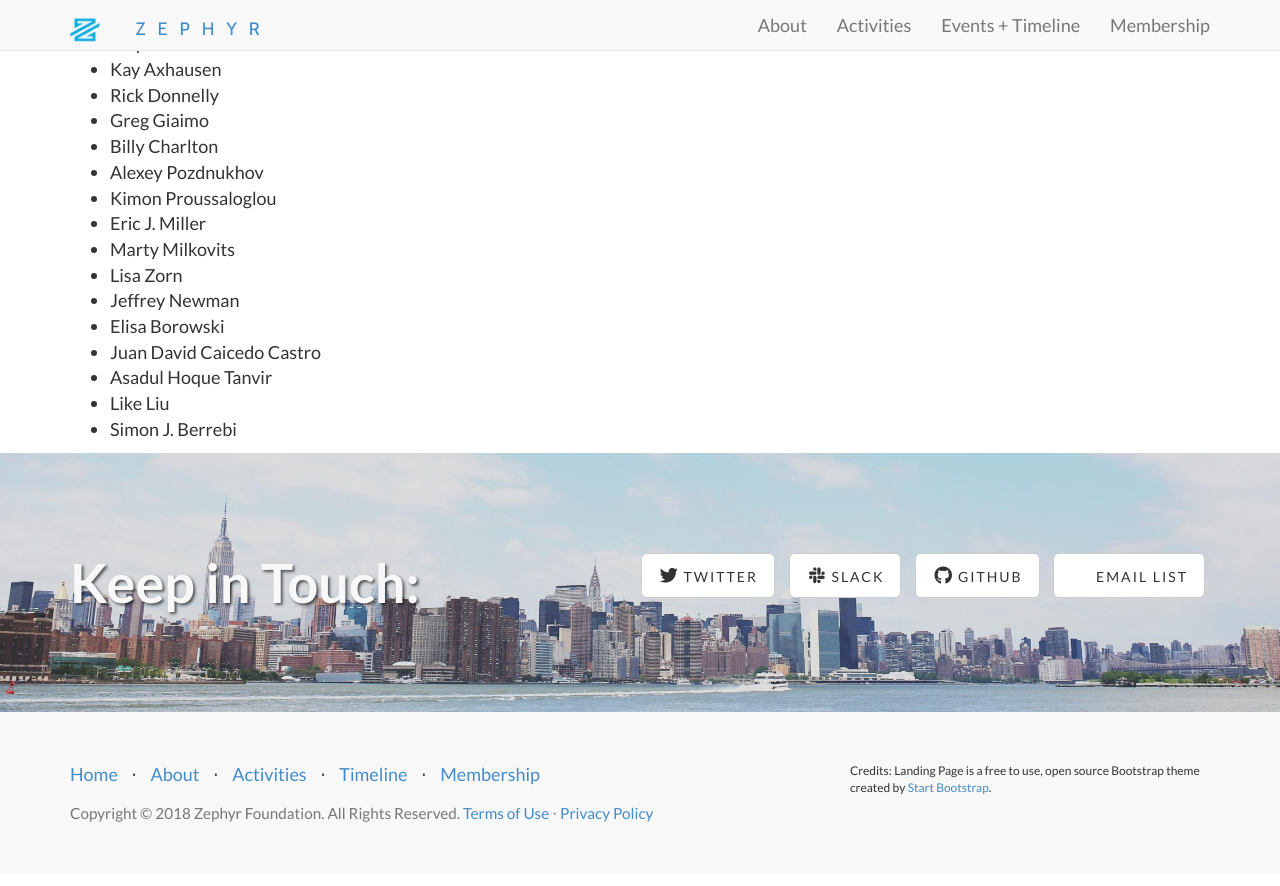
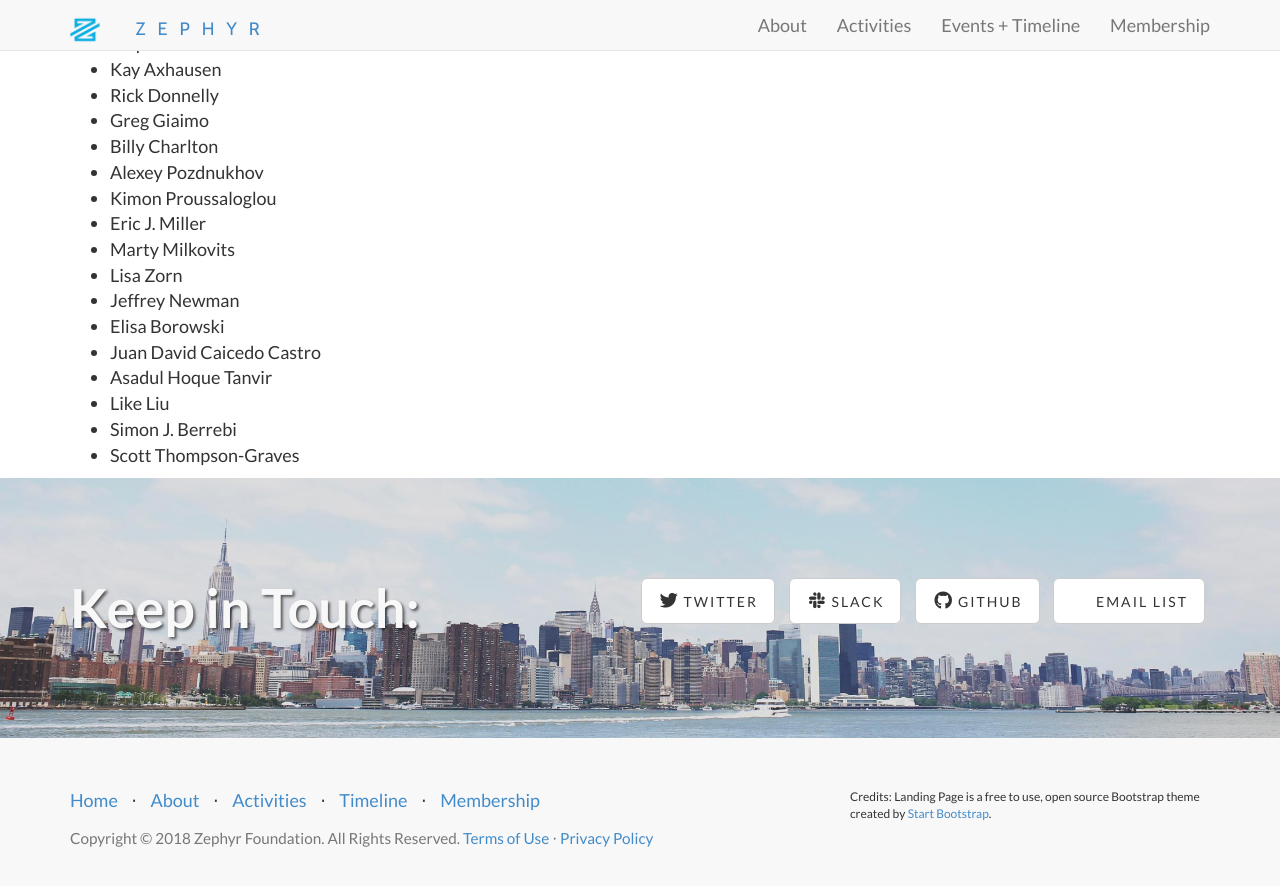
Before and after one commit to ZephyrTransport/zephyr-website, a Jekyll site: the page built from members.md, in a window 1280 px wide and 900 px high, scrolled down 1283 px. Shown: the top 886 px of the window. Built offline with Jekyll 4.4.1, drawn with Linux system fonts in a browser that asks for light colours; nearby versions of some CDN libraries.

Commit message:
add member

```diff
--- a/members.md
+++ b/members.md
@@ -64,3 +64,4 @@ Member’s are at the heart of the Zephyr Foundation’s organizational structur
  * Asadul Hoque Tanvir
  * Like Liu
  * Simon J. Berrebi
+ * Scott Thompson-Graves
```
